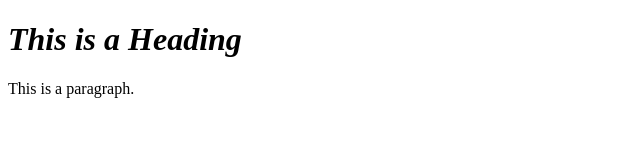
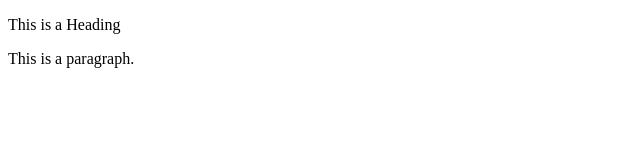
Before and after one commit to Christianschrodahl/MergeConflicts, a plain HTML site: page index.html in a window 1280 px wide. Shown: the whole page, without its empty margins (0-640 px from the left). Drawn offline with Linux system fonts and the light colour scheme.

Commit message:
new change line 8

```diff
--- a/index.html
+++ b/index.html
@@ -6,7 +6,7 @@
 <body>
 
 
-<h1><i>This is a Heading</i></h1>
+<p>This is a Heading<p>
 
 <p>This is a paragraph.</p>
 
```
